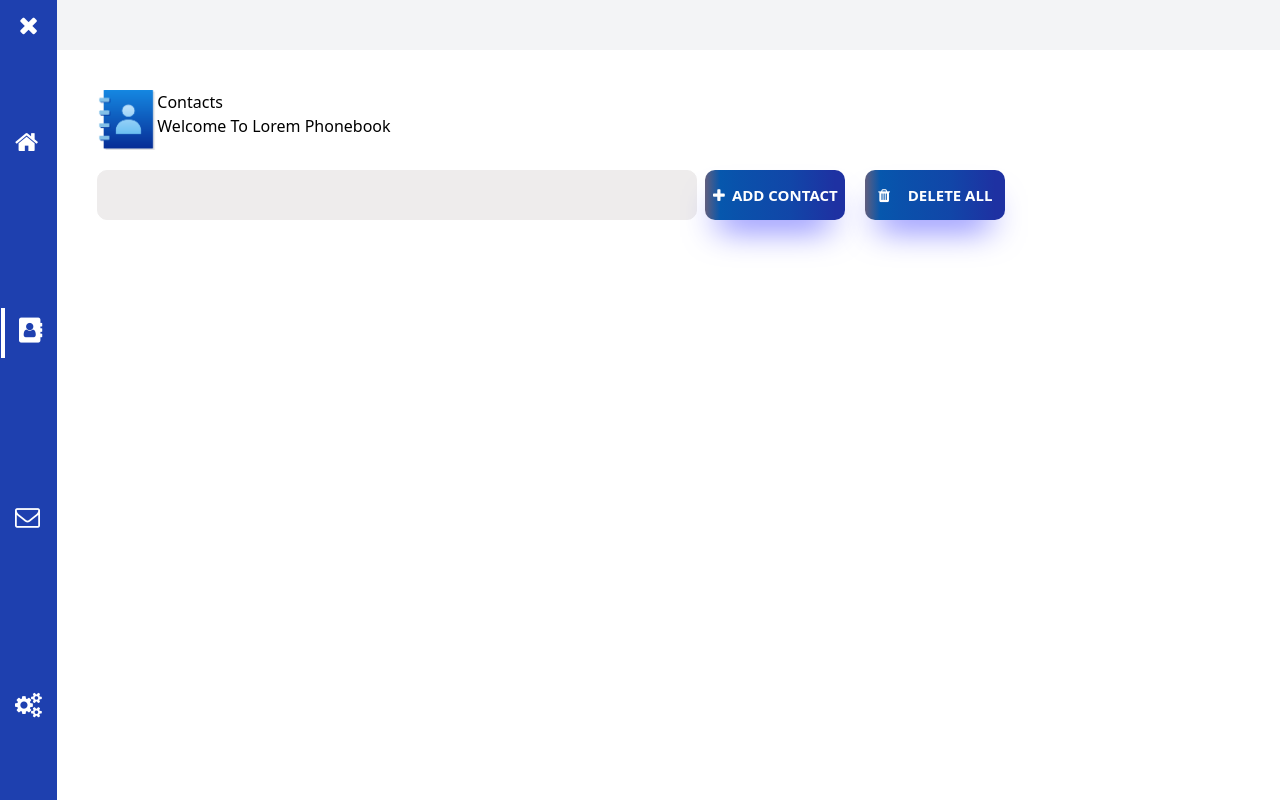
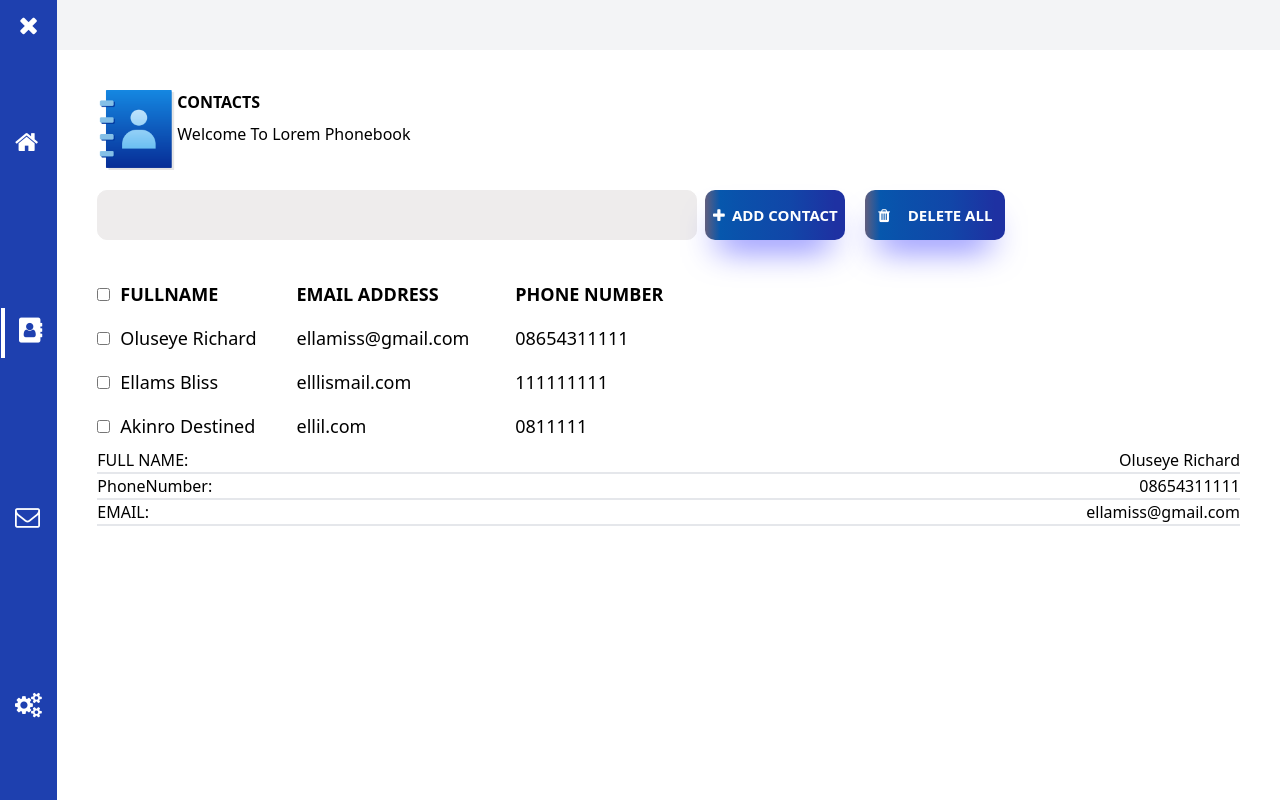
Before and after one commit to iamBlissMedik/contact-appVue, a Vue app: page /contacts in a window 1280 px wide. Built offline with nearby package versions, Linux system fonts and the light colour scheme.

Commit message:
created a box for contact dynamic data

```diff
--- a/src/App.vue
+++ b/src/App.vue
@@ -1,21 +1,18 @@
 <script setup>
 import HeaderTop from "./components/Header.vue";
-import SideBar from "./components/SideBar.vue"
+import SideBar from "./components/SideBar.vue";
 import { RouterView } from "vue-router";
-import { useContactStore } from "./stores/contactList";
-const store = useContactStore();
-console.log(store.contacts);
 </script>
 
 <template>
   <div class="w-full h-full flex">
-    <SideBar/>
-   <div class="w-full h-full">
-     <HeaderTop/>
-    <div class="w-full h-[calc(100vh-50px)] p-[40px]">
-      <RouterView />
+    <SideBar />
+    <div class="w-full h-full">
+      <HeaderTop />
+      <div class="w-full h-[calc(100vh-50px)] p-[40px]">
+        <RouterView />
+      </div>
     </div>
-   </div>
   </div>
 </template>
 
--- /dev/null
+++ b/src/components/ContactList.vue
@@ -0,0 +1,25 @@
+<script setup>
+import Contact from "./Table.vue";
+import ContactBox from "./contactBox.vue";
+
+</script>
+<template>
+  <div class="data">
+    <!-- table -->
+    <div>
+      <Contact />
+    </div>
+
+    <!-- show contact result -->
+    <div>
+      <ContactBox />
+    </div>
+  </div>
+</template>
+
+<style scoped>
+thead {
+  background-color: #eeecec;
+  border-radius: 10px;
+}
+</style>
--- /dev/null
+++ b/src/components/Table.vue
@@ -0,0 +1,42 @@
+<script setup>
+import { useContactStore } from "../stores/contactList";
+const store = useContactStore();
+const showData = (i) => {
+  store.contactIndex(i);
+  console.log(store.contactResult[0]);
+};
+</script>
+<template>
+
+  <table class="text-xs table-auto w-full sm:text-lg sm:w-[600px] mt-3">
+    <thead class="text-left uppercase">
+      <tr>
+        <!-- checkbox -->
+        <th>
+          <input type="checkbox" name="" id="" />
+        </th>
+        <!-- FULL NAME -->
+        <th class="p-2">FULLNAME</th>
+        <!-- email address -->
+        <th class="p-2">Email Address</th>
+        <!-- phone number-->
+        <th class="p-2">Phone Number</th>
+      </tr>
+    </thead>
+    <tbody class="text-left sm:text-">
+      <tr
+      class="cursor-pointer"
+        v-for="(contact, index) in store.fullName"
+        :key="index"
+        @click="showData(index)"
+      >
+        <td><input :type="contact && 'checkbox'" name="" id="" /></td>
+        <td class="p-2">{{ contact.names }}</td>
+        <td class="p-2">{{ contact.email }}</td>
+        <td class="p-2">{{ contact.phoneNumber }}</td>
+      </tr>
+    </tbody>
+  </table>
+</template>
+
+<style lang="scss" scoped></style>
--- /dev/null
+++ b/src/components/contactBox.vue
@@ -0,0 +1,47 @@
+<script setup>
+import { storeToRefs } from "pinia";
+import { useContactStore } from "../stores/contactList";
+const store = useContactStore();
+const {contactResult} = storeToRefs(store)
+
+</script>
+<template>
+
+
+
+    <!-- full name -->
+  <div class="flex justify-between border-b-2 items-center">
+    <!-- label -->
+    <div>
+      <p>FULL NAME:</p>
+    </div>
+    <!-- label result -->
+    <div>
+      <p>{{ contactResult[0].names}}</p>
+    </div>
+  </div>
+   <!-- Phone Number -->
+  <div class="flex justify-between border-b-2 items-center">
+    <!-- label -->
+    <div>
+      <p>PhoneNumber:</p>
+    </div>
+    <!-- label result -->
+    <div>
+      <p>{{ contactResult[0].phoneNumber }}</p>
+    </div>
+  </div>
+   <!-- EMAIL -->
+  <div class="flex justify-between border-b-2 items-center">
+    <!-- label -->
+    <div>
+      <p>EMAIL:</p>
+    </div>
+    <!-- label result -->
+    <div>
+      <p>{{contactResult[0].email }}</p>
+    </div>
+  </div>
+</template>
+
+<style lang="scss" scoped></style>
--- a/src/stores/contactList.js
+++ b/src/stores/contactList.js
@@ -1,4 +1,4 @@
-import { ref } from "vue";
+import { computed, ref } from "vue";
 import { defineStore } from "pinia";
 
 export const useContactStore = defineStore("contact", () => {
@@ -6,17 +6,40 @@ export const useContactStore = defineStore("contact", () => {
     {
       firstName: "Oluseye",
       lastName: "Richard",
+      email: "ellamiss@gmail.com",
+      phoneNumber: "08654311111",
     },
     {
       firstName: "Ellams",
       lastName: "Bliss",
+      email: "elllismail.com",
+      phoneNumber: "111111111",
     },
     {
       firstName: "Akinro",
       lastName: "Destined",
+      email: "ellil.com",
+      phoneNumber: "0811111",
     },
   ]);
+  const contactResultIndex = ref(0);
+
+  const checkBox = ref("checkbox");
+  const fullName = computed(() =>
+    contacts.value.map((e) => {
+      return {
+        names: `${e.firstName} ${e.lastName}`,
+        phoneNumber: e.phoneNumber,
+        email: e.email,
+      };
+    })
+  );
+
   const addContact = (contact) => contacts.push(contact);
+  const contactIndex = (i) => (contactResultIndex.value = i);
+  const contactResult = computed(() =>
+    fullName.value.filter((e, i) => i === contactResultIndex.value)
+  );
   const side = ref(true);
   const close = () => {
     side.value = false;
@@ -25,5 +48,15 @@ export const useContactStore = defineStore("contact", () => {
     side.value = true;
   };
 
-  return { contacts, addContact, side, open, close };
+  return {
+    contacts,
+    addContact,
+    fullName,
+    side,
+    open,
+    close,
+    checkBox,
+    contactResult,
+    contactIndex,
+  };
 });
--- a/src/views/ContactsView.vue
+++ b/src/views/ContactsView.vue
@@ -1,17 +1,20 @@
 <script setup>
+import ContactLists from "../components/ContactList.vue";
 import { useContactStore } from "../stores/contactList";
 const store = useContactStore();
+
+
 </script>
 <template>
-  <header class="flex h-[60px]">
+  <header class="flex h-[80px] w-full items-center">
     <!-- image -->
 
-    <img src="../assets/images/contact.png" alt="" />
+    <img src="../assets/images/contact.png" alt="" class="h-full" />
     <!-- contact name -->
-    <div>
-      <h3>Contacts</h3>
+    <div class="flex flex-col h-full  ">
+      <h3 class="text-start mb-2 uppercase font-bold">Contacts</h3>
       <!-- title -->
-      <div>
+      <div class="">
         <h4>Welcome To Lorem Phonebook</h4>
       </div>
     </div>
@@ -19,30 +22,33 @@ const store = useContactStore();
   <!-- search bar + 2 buttons -->
   <div class="w-full sm:flex items-center">
     <!-- search bar -->
-    <div class="my-5  ">
+    <div class="my-5">
       <input type="text" class="w-full sm:w-[600px] mr-2" />
     </div>
     <!-- buttons -->
     <div
-
       class="grid gap-2 h-[80px] sm:w-[300px] sm:flex justify-between sm:h-[50px] items-center"
     >
       <!-- add -->
-      <button class="h-full px-1 flex items-center ">
+      <button class="h-full px-1 flex items-center">
         <div class="flex w-full justify-around items-center">
-            <i class="fa  fa-plus" aria-hidden="true"> </i>
-        <span>ADD CONTACT</span>
+          <i class="fa fa-plus" aria-hidden="true"> </i>
+          <span>ADD CONTACT</span>
         </div>
       </button>
       <!-- delete all -->
 
-      <button class="h-full px-1 flex items-center ">
+      <button class="h-full px-1 flex items-center">
         <div class="flex w-full justify-around items-center">
-            <i class="fa fa-trash " aria-hidden="true"></i>
-        <span>DELETE ALL</span>
+          <i class="fa fa-trash" aria-hidden="true"></i>
+          <span>DELETE ALL</span>
         </div>
       </button>
     </div>
+  </div>
+  <!-- contact list -->
+  <div class="w-full ">
+    <ContactLists/>
   </div>
 </template>
 
@@ -62,14 +68,13 @@ button {
 
   width: 140px;
   font-size: 15px;
-   color: white !important;
+  color: white !important;
   font-weight: bold;
-
 }
-input{
-     height: 50px;
+input {
+  height: 50px;
   border-radius: 10px;
-    outline: none;
+  outline: none;
   border: 1px solid #eeecec;
   background-color: #eeecec;
   padding: 0 10px;
```
